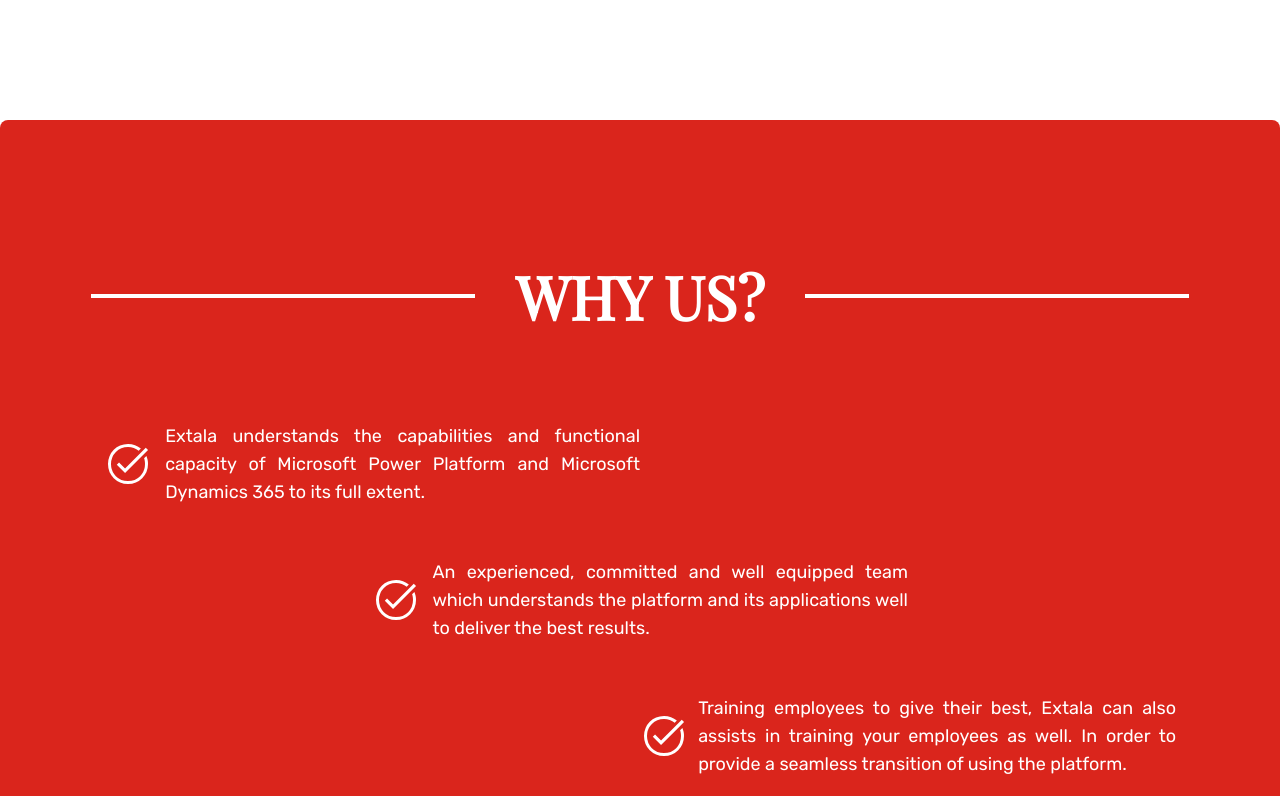
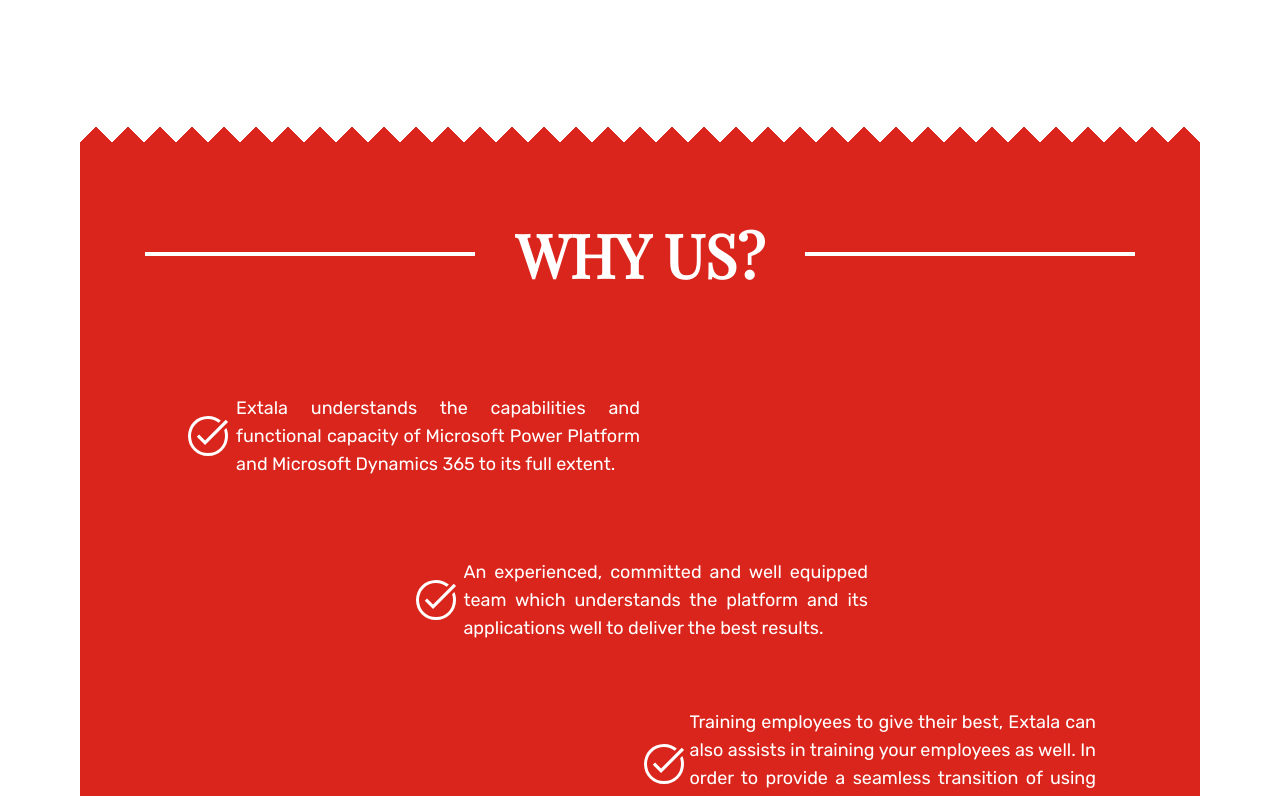
Before and after one commit to shakeybuoy/extala2.0, a Next.js app: page / in a window 1280 px wide. Shown: the part 1560-2356 px from the top of the page. Built offline with nearby package versions, Linux system fonts and the light colour scheme.

Commit message:
zig-zag divs

```diff
--- a/pages/index.js
+++ b/pages/index.js
@@ -65,7 +65,7 @@
           </div>
         </div>
       </section>
-      <section className="lg:my-20 lg:px-10 md:p-5 p-2 bg-one-primary rounded-lg ">
+      <section className="lg:my-20 lg:mx-20 md:mx-10 lg:px-10 containerOne md:p-5 p-2 bg-one-primary rounded-lg ">
         <div className="container px-6 py-8 mx-auto">
           <div className="items-center lg:justify-between lg:flex ">
             <div className="lg:w-6/6 text-lg">
@@ -94,7 +94,7 @@
         </div>
       </section>
       <Services />
-      <section className="lg:my-20 lg:px-10 md:p-5 p-2 bg-one-primary rounded-lg">
+      <section className="lg:my-20 lg:px-10 lg:mx-20 md:mx-10 md:p-5 p-2 containerOne bg-one-primary rounded-lg">
         <div className="container px-6 py-8 mx-auto">
           <div className="items-center gap-10 text-xl text-white ">
 
--- a/styles/globals.css
+++ b/styles/globals.css
@@ -50,3 +50,37 @@
   align-items: center;
   justify-content: center;
 }
+.containerOne {
+  position: relative;
+  /* padding: 8px 8px 32px 8px; */
+  /* background: #dddccf; */
+}
+
+.containerOne:before {
+  background: linear-gradient(-225deg, #ffffff 16px, transparent 0),
+    linear-gradient(225deg, #ffffff 16px, transparent 0);
+  background-position: left-bottom;
+  background-repeat: repeat-x;
+  background-size: 32px 32px;
+  content: " ";
+  display: block;
+  position: absolute;
+  top: 0px;
+  left: 0px;
+  width: 100%;
+  height: 32px;
+}
+.containerOne:after {
+  background: linear-gradient(-45deg, #ffffff 16px, transparent 0),
+    linear-gradient(45deg, #ffffff 16px, transparent 0);
+  background-position: left-bottom;
+  background-repeat: repeat-x;
+  background-size: 32px 32px;
+  content: " ";
+  display: block;
+  position: absolute;
+  bottom: 0px;
+  left: 0px;
+  width: 100%;
+  height: 32px;
+}
```
